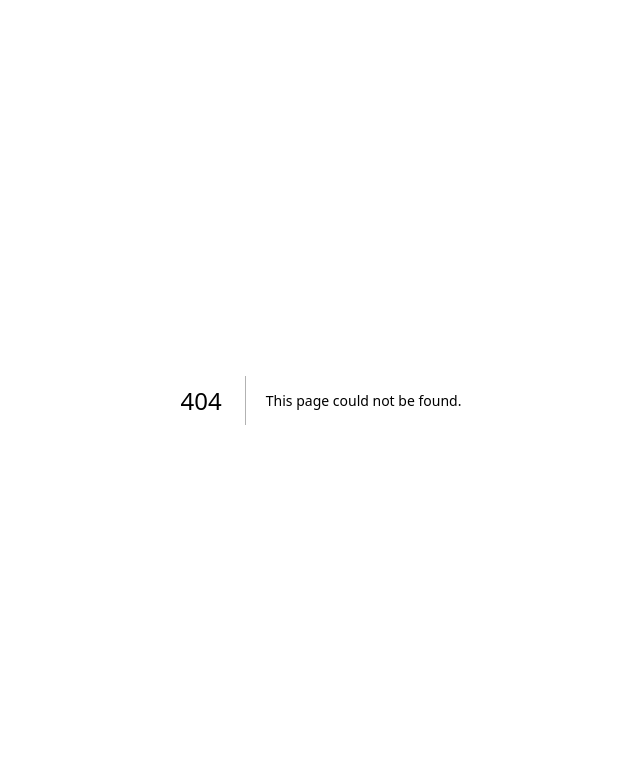
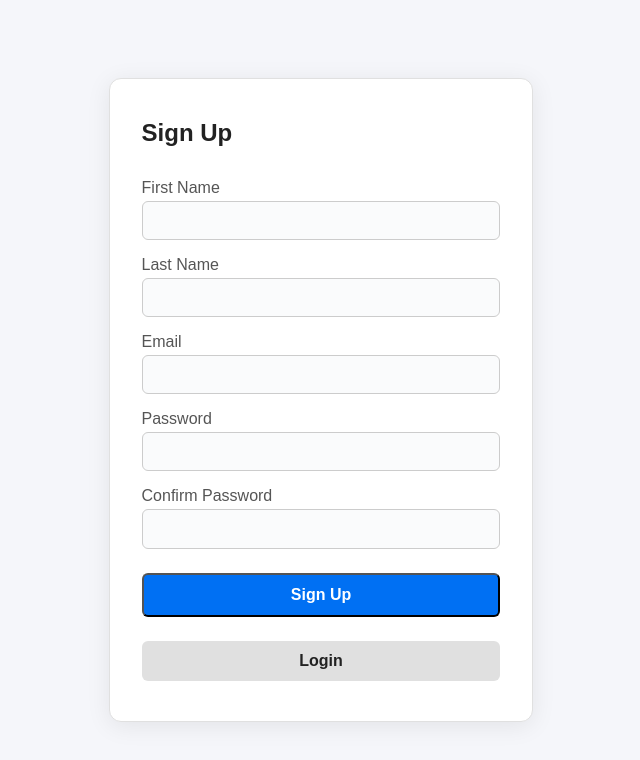
Before and after one commit to Juliojefe/fixit-web, a Next.js app: page /signUp in a window 1280 px wide. Before the commit this address had no page. Shown: the top 760 px of the page, without its empty margins (319-959 px from the left). Built offline with nearby package versions, Linux system fonts and the light colour scheme.

Commit message:
initial skeleton for sign up

```diff
--- a/src/app/globals.css
+++ b/src/app/globals.css
@@ -40,3 +40,8 @@ a {
     color-scheme: dark;
   }
 }
+
+#__next-route-announcer,
+.nextjs-portal {
+  display: none !important;
+}
--- a/src/app/layout.tsx
+++ b/src/app/layout.tsx
@@ -1,31 +1,20 @@
-import type { Metadata } from "next";
-import { Geist, Geist_Mono } from "next/font/google";
-import "./globals.css";
-
-const geistSans = Geist({
-  variable: "--font-geist-sans",
-  subsets: ["latin"],
-});
-
-const geistMono = Geist_Mono({
-  variable: "--font-geist-mono",
-  subsets: ["latin"],
-});
+import type { Metadata } from 'next';
+import './globals.css';
 
 export const metadata: Metadata = {
-  title: "Create Next App",
-  description: "Generated by create next app",
+    title: 'My Next.js App',
+    description: 'A simple Next.js application',
 };
 
 export default function RootLayout({
     children,
-}: Readonly<{
+}: {
     children: React.ReactNode;
-}>) {
+}) {
     return (
         <html lang="en">
-      <body className={`${geistSans.variable} ${geistMono.variable}`}>
-        {children}
+            <body>
+                <main>{children}</main>
             </body>
         </html>
     );
--- /dev/null
+++ b/src/app/signUp/page.tsx
@@ -0,0 +1,175 @@
+"use client";
+
+import React from "react";
+
+export default function SignUpPage() {
+  const [firstName, setFirstName] = React.useState("");
+  const [lastName, setLastName] = React.useState("");
+  const [email, setEmail] = React.useState("");
+  const [password, setPassword] = React.useState("");
+  const [confirmPassword, setConfirmPassword] = React.useState("");
+
+  function handleSubmit(e: React.FormEvent) {
+    e.preventDefault();
+    alert("Not connected to the backend");
+  }
+
+  function hangleSignIn() {
+    // navigate to a sign in page here
+    alert("Sign in not implemented");
+  }
+
+  return (
+    <div
+      style={{
+        minHeight: "100vh",
+        display: "flex",
+        alignItems: "center",
+        justifyContent: "center",
+        background: "#f5f6fa",
+      }}
+    >
+      <form
+        onSubmit={handleSubmit}
+        style={{
+          display: "flex",
+          flexDirection: "column",
+          gap: "1rem",
+          padding: "2.5rem 2rem",
+          border: "1px solid #e0e0e0",
+          borderRadius: "12px",
+          minWidth: "340px",
+          background: "#fff",
+          boxShadow: "0 4px 24px rgba(0,0,0,0.08)",
+        }}
+      >
+        <h2 style = {{ color: "#222", marginBottom: "1rem" }}>Sign Up</h2>
+        <label style = {{ color: "#555", fontWeight: 500 }}>
+        First Name
+        <input
+          type="text"
+          value={firstName}
+          required
+          onChange={e => setFirstName(e.target.value)}
+          style= {{
+              background: "#fafbfc",
+              color: "#222",
+              fontSize: "1rem",
+              width: "100%",
+              padding: "0.6rem",
+              marginTop: "0.25rem",
+              border: "1px solid #ccc",
+              borderRadius: "6px",
+          }}
+          />
+        </label>
+        <label style = {{ color: "#555", fontWeight: 500 }}>
+        Last Name
+        <input
+          type="text"
+          value={lastName}
+          required
+          onChange={e => setLastName(e.target.value)}
+          style= {{
+              background: "#fafbfc",
+              color: "#222",
+              fontSize: "1rem",
+              width: "100%",
+              padding: "0.6rem",
+              marginTop: "0.25rem",
+              border: "1px solid #ccc",
+              borderRadius: "6px",
+          }}
+          />
+        </label>
+        <label style = {{ color: "#555", fontWeight: 500 }}>
+          Email
+          <input
+            type = "email"
+            value={email}
+            required
+            onChange={e => setEmail(e.target.value)}
+            style = {{
+              background: "#fafbfc",
+              color: "#222",
+              fontSize: "1rem",
+              width: "100%",
+              padding: "0.6rem",
+              marginTop: "0.25rem",
+              border: "1px solid #ccc",
+              borderRadius: "6px",
+            }}
+            />
+        </label>
+        <label style = {{ color : "#555", fontWeight: 500}}>
+          Password
+          <input
+            type = "password"
+            value = {password}
+            required
+            onChange = {e => setPassword(e.target.value)}
+            style = {{
+              background: "#fafbfc",
+              color: "#222",
+              fontSize: "1rem",
+              width: "100%",
+              padding: "0.6rem",
+              marginTop: "0.25rem",
+              border: "1px solid #ccc",
+              borderRadius: "6px",
+            }}
+            />
+            </label>
+            <label style = {{ color: "#555", fontWeight: 500 }}>
+              Confirm Password
+              <input
+                type = "password"
+                value= {confirmPassword}
+                required
+                onChange = {e => setConfirmPassword(e.target.value)}
+                style = {{
+                  background: "#fafbfc",
+                  color: "#222",
+                  fontSize: "1rem",
+                  width: "100%",
+                  padding: "0.6rem",
+                  marginTop: "0.25rem",
+                  border: "1px solid #ccc",
+                  borderRadius: "6px",
+                }}
+                />
+            </label>
+            <button
+              type = "submit"
+              style = {{
+                padding: "0.7rem",
+                fontWeight: "bold",
+                background: "#0070f3",
+                color: "#fff",
+                borderRadius: "6px",
+                fontSize: "1rem",
+                cursor: "pointer",
+                marginTop: "0.5rem",
+                transition: "background 0.2s",
+              }}
+              >Sign Up</button>
+              <button
+                type = "button"
+                onClick = {hangleSignIn}
+                style = {{
+                  padding: "0.7rem",
+                  fontWeight: "bold",
+                  background: "#e0e0e0",
+                  color: "#222",
+                  border: "none",
+                  borderRadius: "6px",
+                  fontSize: "1rem",
+                  cursor: "pointer",
+                  marginTop: "0.5rem",
+                  transition: "background 0.2s",
+                }}
+              >Login</button>
+      </form>
+    </div>
+  );
+}
```
Also changed, not shown: src/app/page.tsx (+0 -90 lines). Lines whose indentation alone changed are shown as unchanged.
